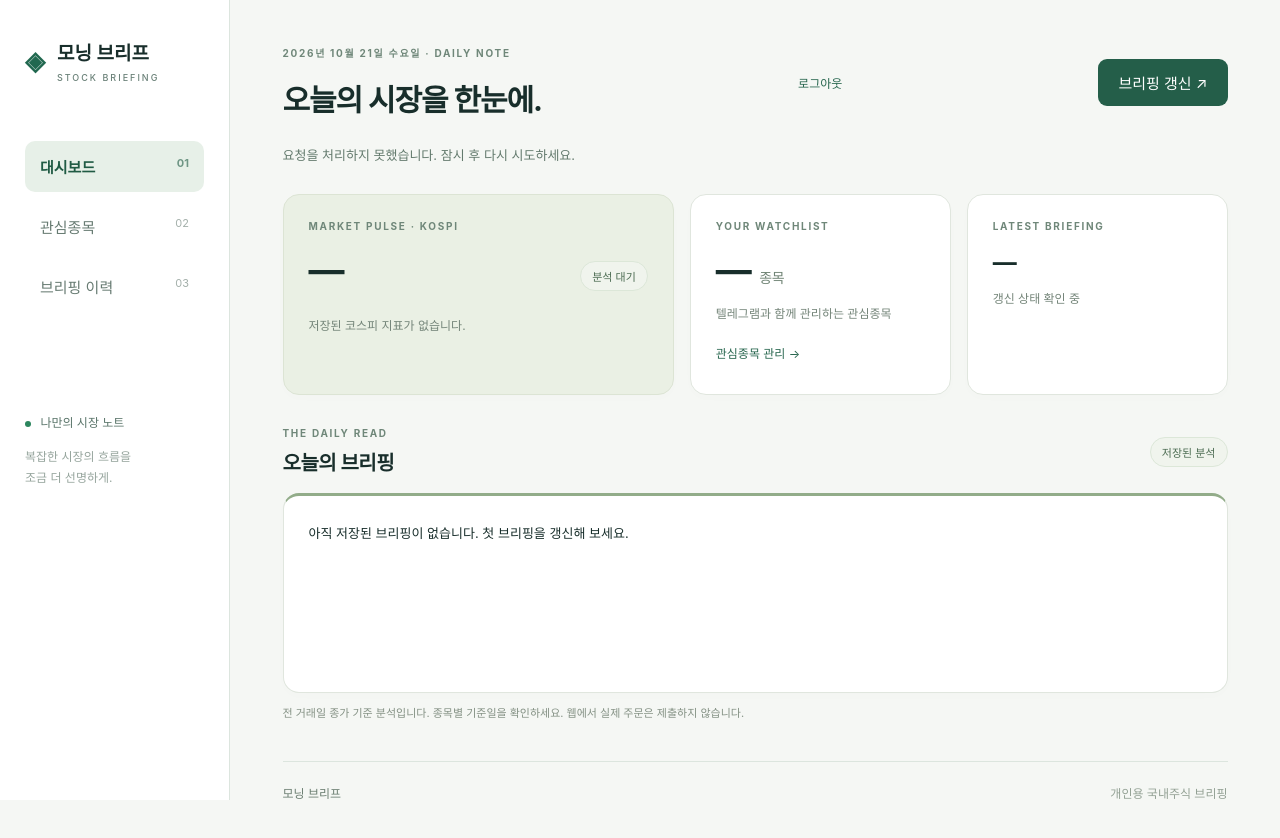
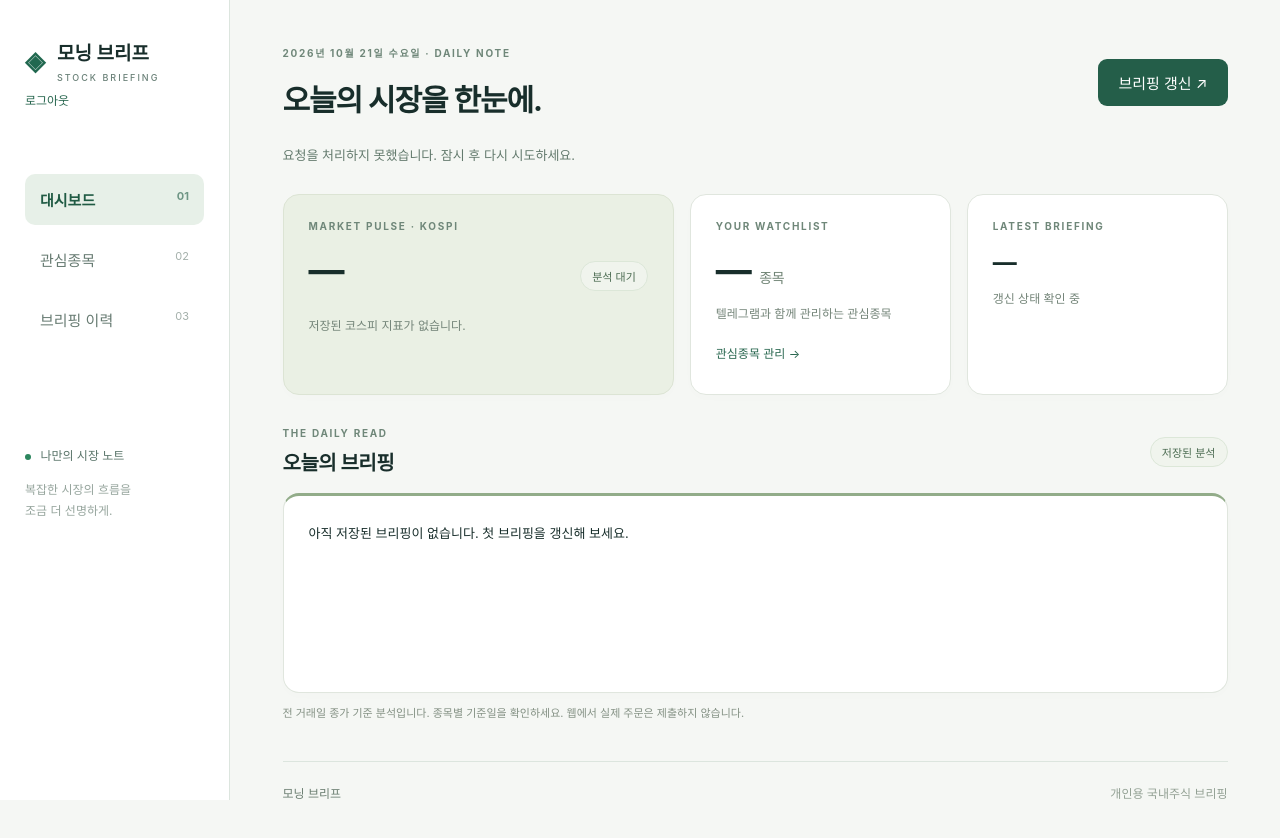
Before and after one commit to bluehawhy/stock-briefing, a plain HTML site: page app/web/index.html in a window 1280 px wide. Drawn offline with Linux system fonts and the light colour scheme; files that its build step writes are made by us from their sources; no server answers; files whose address does not match are found by name.

Commit message:
fix: move logout to top branding row

```diff
--- a/app/web/index.html
+++ b/app/web/index.html
@@ -1,7 +1,7 @@
 <!doctype html>
 <html lang="ko"><head><meta charset="utf-8"><meta name="viewport" content="width=device-width,initial-scale=1"><meta name="color-scheme" content="light"><title>모닝 브리프 · 국내주식</title><link rel="stylesheet" href="/stock-briefing/assets/dashboard.css"><script defer src="/stock-briefing/assets/dashboard.js"></script></head>
-<body><div class="shell"><aside><a class="brand" href="/stock-briefing/">◈ <span>모닝 브리프<small>STOCK BRIEFING</small></span></a><nav aria-label="메인 메뉴"><button data-view="home" aria-current="page">대시보드 <span>01</span></button><button data-view="watch">관심종목 <span>02</span></button><button data-view="history">브리핑 이력 <span>03</span></button></nav><div class="aside-note"><span class="dot"></span> 나만의 시장 노트<p>복잡한 시장의 흐름을<br>조금 더 선명하게.</p></div></aside>
-<main><header><div><p class="eyebrow" id="today">DAILY MARKET NOTE</p><h1 id="page-title">오늘의 시장을 한눈에.</h1></div><button id="logout" class="text-button">로그아웃</button><button id="refresh" class="primary">브리핑 갱신 ↗</button></header><p id="notice" role="status" aria-live="polite">저장된 데이터를 불러오고 있습니다.</p>
+<body><div class="shell"><aside><div class="brand-row"><a class="brand" href="/stock-briefing/">◈ <span>모닝 브리프<small>STOCK BRIEFING</small></span></a><button id="logout" class="text-button" type="button">로그아웃</button></div><nav aria-label="메인 메뉴"><button data-view="home" aria-current="page">대시보드 <span>01</span></button><button data-view="watch">관심종목 <span>02</span></button><button data-view="history">브리핑 이력 <span>03</span></button></nav><div class="aside-note"><span class="dot"></span> 나만의 시장 노트<p>복잡한 시장의 흐름을<br>조금 더 선명하게.</p></div></aside>
+<main><header><div><p class="eyebrow" id="today">DAILY MARKET NOTE</p><h1 id="page-title">오늘의 시장을 한눈에.</h1></div><button id="refresh" class="primary">브리핑 갱신 ↗</button></header><p id="notice" role="status" aria-live="polite">저장된 데이터를 불러오고 있습니다.</p>
 <section id="home" class="view"><div class="metrics"><article class="card market"><p class="eyebrow">MARKET PULSE · KOSPI</p><div class="market-top"><h2 id="kospi">—</h2><span id="phase" class="pill">분석 대기</span></div><p id="market-basis" class="muted">저장된 코스피 지표가 없습니다.</p><div id="market-detail" class="market-detail"></div></article><article class="card"><p class="eyebrow">YOUR WATCHLIST</p><h2 id="watch-count">—<small>종목</small></h2><p class="muted">텔레그램과 함께 관리하는 관심종목</p><button class="text-button" data-view="watch">관심종목 관리 →</button></article><article class="card"><p class="eyebrow">LATEST BRIEFING</p><h2 id="latest-day">—</h2><p id="job-state" class="muted">갱신 상태 확인 중</p></article></div><div class="section-heading"><div><p class="eyebrow">THE DAILY READ</p><h2>오늘의 브리핑</h2></div><span class="pill">저장된 분석</span></div><article class="card report"><pre id="briefing">아직 저장된 브리핑이 없습니다. 첫 브리핑을 갱신해 보세요.</pre></article><p class="footnote">전 거래일 종가 기준 분석입니다. 종목별 기준일을 확인하세요. 웹에서 실제 주문은 제출하지 않습니다.</p></section>
 <section id="watch" class="view" hidden><div class="card add-card"><div><h2>관심 있는 종목을 담아보세요.</h2><p class="muted">종목명 전체 또는 영문·숫자 6자리 코드를 입력하세요.</p></div><form id="watch-form"><label class="sr-only" for="query">종목명 또는 코드</label><input id="query" maxlength="40" required placeholder="삼성전자 또는 005930" autocomplete="off"><button class="primary" type="submit">추가</button></form></div><div class="section-heading"><h2>나의 관심종목</h2><span class="muted">저장된 최신 의견 · 현재가 아님</span></div><div id="watch-list" class="watch-grid"></div></section>
 <section id="history" class="view" hidden><div class="section-heading"><div><p class="eyebrow">YOUR ARCHIVE</p><h2>쌓이는 시장의 기록</h2></div></div><div class="history-layout"><div class="card history-list"><div id="history-list"></div><button id="older" class="text-button" hidden>이전 기록 더 보기 ↓</button></div><article class="card report"><h2 id="history-title">날짜를 선택하세요</h2><pre id="history-body">저장된 날짜를 선택하면 당시 브리핑 전체를 볼 수 있습니다.</pre></article></div></section>
```
